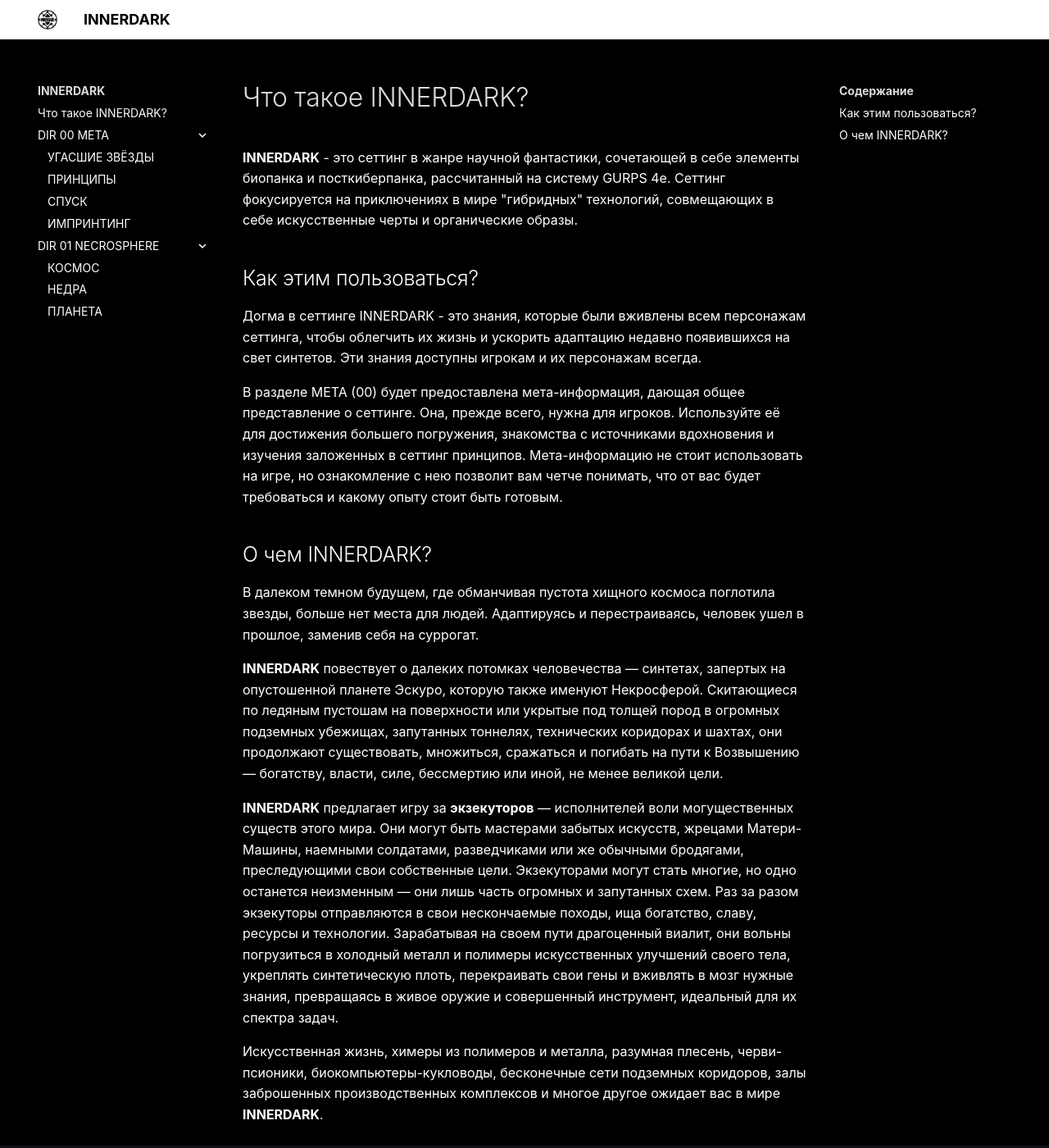
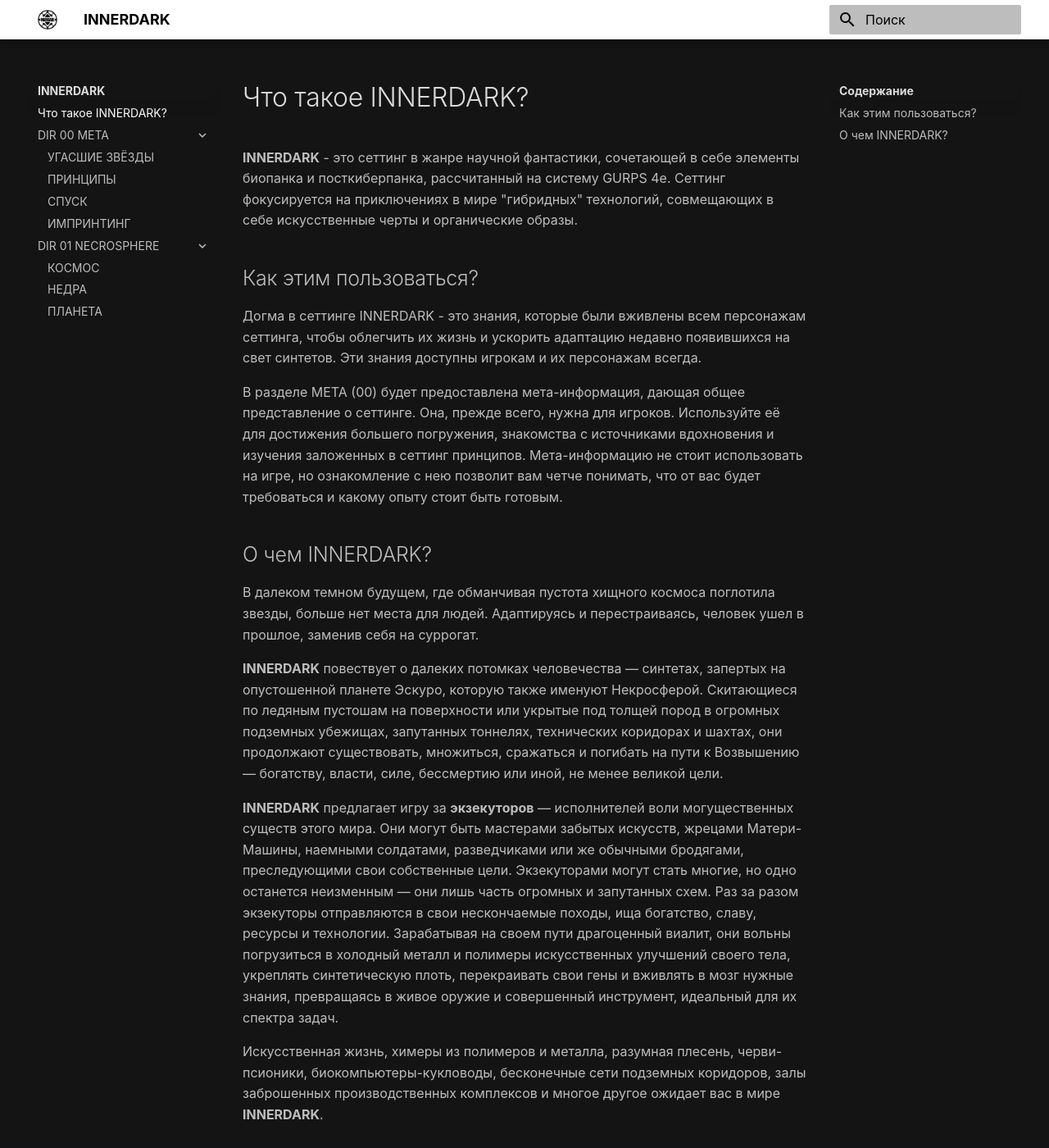
Before and after one commit to genriber/innerdark, an MkDocs documentation site: the page built from docs/index.md, in a window 1280 px wide and 1400 px high. Shown: the whole window at 82% size. Built offline with MkDocs 1.6.1 and Material for MkDocs 9.7.7, drawn with Linux system fonts in a browser that asks for light colours; some web fonts are replaced.

Commit message:
add some changes

```diff
--- a/docs/stylesheets/extra.css
+++ b/docs/stylesheets/extra.css
@@ -11,11 +11,11 @@
     --md-accent-bg-color: #ff0000;
     --md-accent-bg-color--light: #ff0000;
 
-    --md-default-fg-color:        #ffffff;
+    --md-default-fg-color:        #bdbdbd;
     --md-default-fg-color--light: #dadada;
     --md-default-fg-color--dark:  #6d0007;
-    --md-default-bg-color:        #000000;
-    --md-default-bg-color--light: #000000;
+    --md-default-bg-color:        #141414;
+    --md-default-bg-color--light: #141414;
     --md-default-bg-color--lighter: #ffffff;
     --md-default-bg-color--lightest: #ffffff;
 
--- a/mkdocs.yml
+++ b/mkdocs.yml
@@ -12,11 +12,6 @@
     - navigation.expand
     - navigation.path
     - search
-    - search.suggest
-    - search.highlight
-    - content.tabs.link
-    - content.code.annotation
-    - content.code.copy
   language: ru
   logo: images/innerdark-logo.ico
   favicon: images/innerdark-favico.png
@@ -27,6 +22,7 @@
   article_nav_bottom: false
   history_buttons: false
 plugins:
+  - search
   - tags
   - obsidian-bridge
 markdown_extensions:
```
